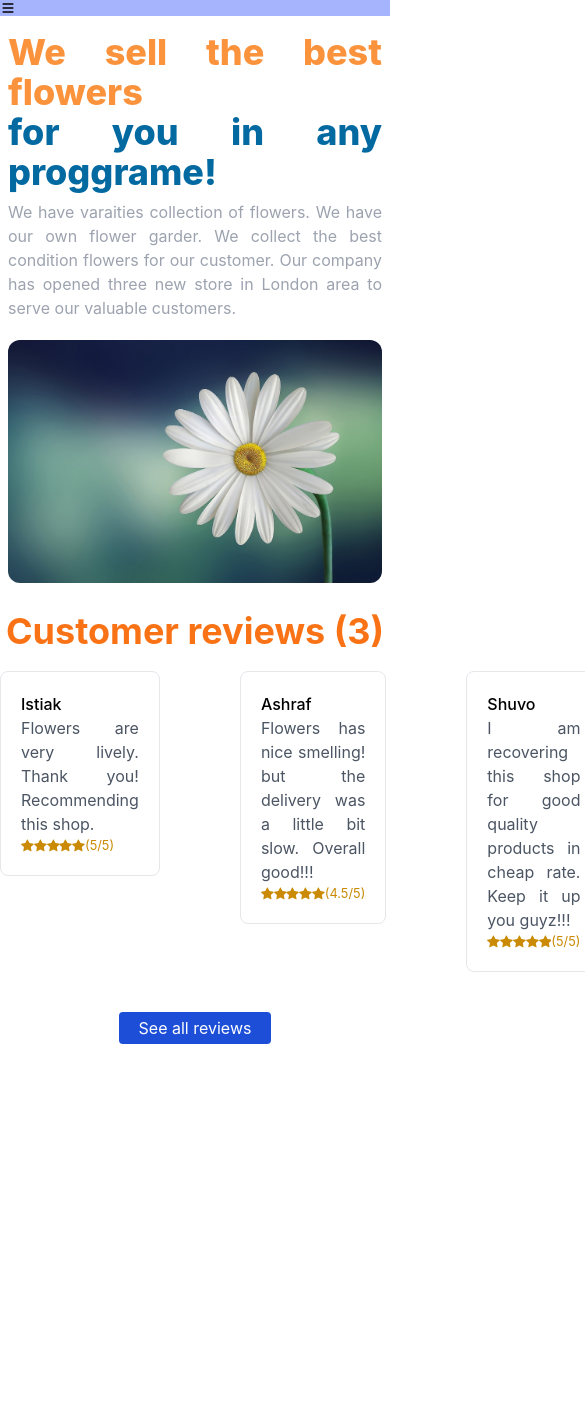
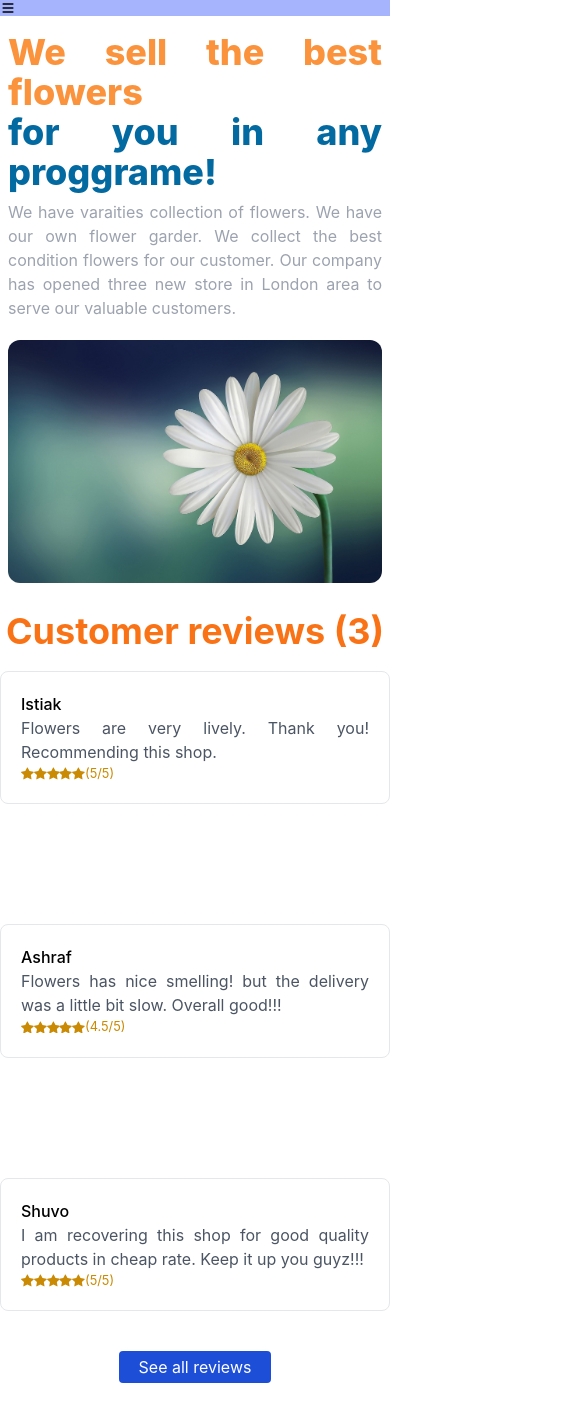
Before and after one commit to Juniorashraf02/flower-shop, a React (Create React App) app: page / in a window 390 px wide. Shown: the whole page, 585 px wide, since content can reach past the window. Before the commit the page ends 1064 px from the top, so only its background shows below. Built offline with nearby package versions, Linux system fonts and the light colour scheme; the HTML template or start-up script is replaced by a standard one.

Commit message:
readme and homepage responsive done

```diff
--- a/src/Components/Home/Home.css
+++ b/src/Components/Home/Home.css
@@ -4,3 +4,14 @@
     grid-gap: 80px;
     height: 100%;
 }
+
+
+@media screen and (max-width:768px) {
+
+    .review-section {
+        display: grid;
+        grid-template-columns: repeat(1, 1fr);
+        grid-gap: 80px;
+        height: 100%;
+    }
+}
```
Also changed, not shown: 1 other file (tests, documents, lock files or other folders).
